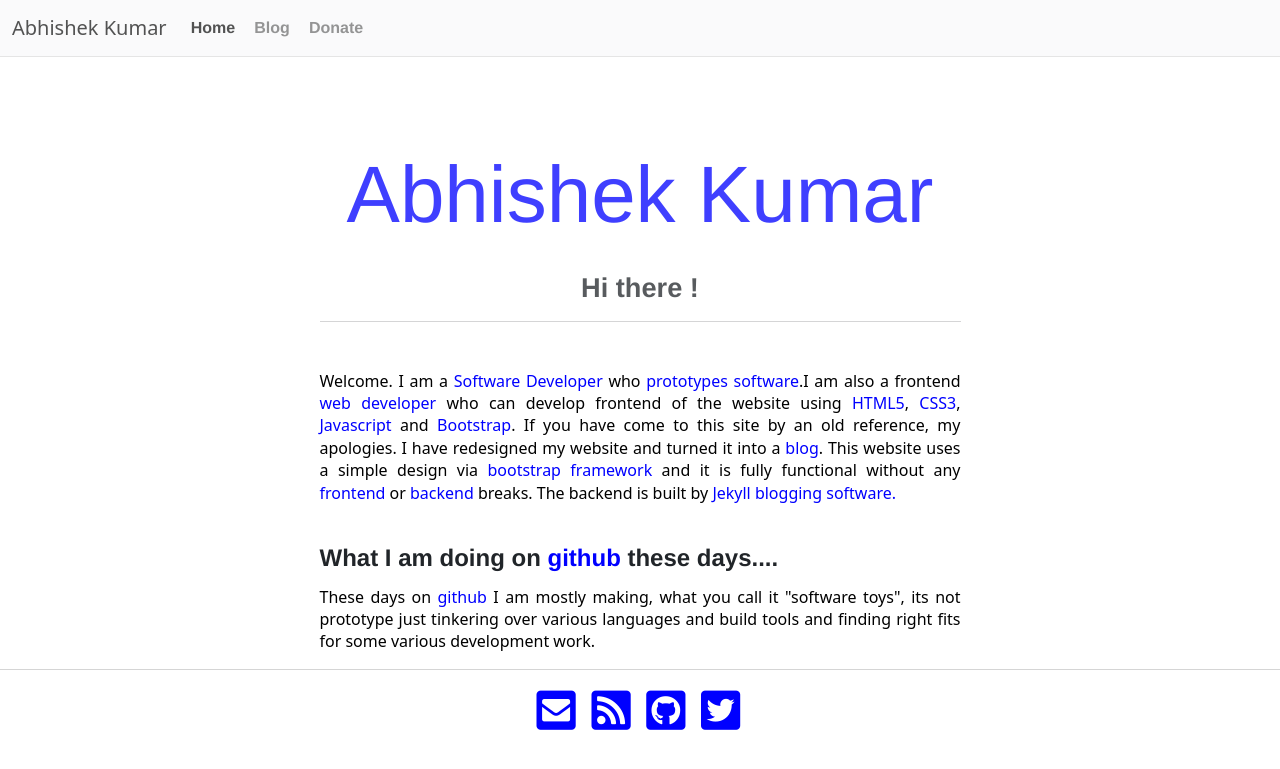
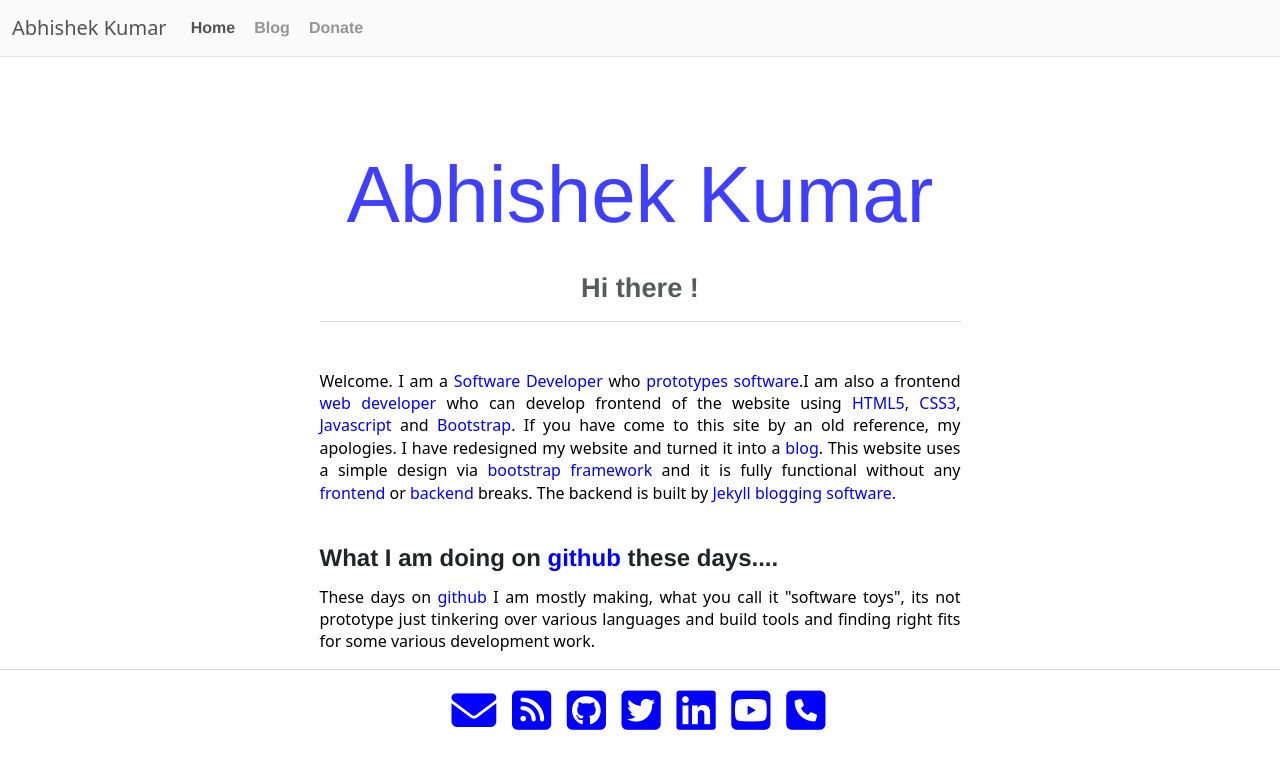
Before and after one commit to Mr-Kumar-Abhishek/brain-beats-blog, a Jekyll site: the page built from index.html, in a window 1280 px wide. Shown: the top 769 px of the page. Built offline with Jekyll 4.4.1, drawn with Linux system fonts in a browser that asks for light colours; nearby versions of some CDN libraries; a script that is not in the unit is left out; comment, search, counter and statistics services are not loaded.

Commit message:
update social links in the blog

```diff
--- a/_layouts/default.html
+++ b/_layouts/default.html
@@ -38,13 +38,13 @@ layout: compress
 		<meta name="theme-color" content="#FFFFFF" />
 		<link rel="canonical" href="{{site.url}}{{ page.canonical-url }}" >
 		<link href='https://plus.google.com/u/0/107840251139801164863' rel='publisher' >
-		<link rel="stylesheet" href="https://use.fontawesome.com/releases/v5.8.2/css/all.css" integrity="sha384-oS3vJWv+0UjzBfQzYUhtDYW+Pj2yciDJxpsK1OYPAYjqT085Qq/1cq5FLXAZQ7Ay" crossorigin="anonymous">
 		<link href="https://cdn.jsdelivr.net/npm/bootstrap@5.0.2/dist/css/bootstrap.min.css" rel="stylesheet" integrity="sha384-EVSTQN3/azprG1Anm3QDgpJLIm9Nao0Yz1ztcQTwFspd3yD65VohhpuuCOmLASjC" crossorigin="anonymous">
 		<script src="{{ site.url }}/js/serviceLoader.js"></script>
 		<link rel="manifest" href="{{ site.url }}/manifest.json">
 		<link rel="stylesheet" type="text/css" href="/css/main.css">
 		<link href="/blog/atom.xml" rel="alternate" title="atom" type="application/atom+xml">
 		<link rel="apple-touch-icon" href="/img/apple-touch-icon.png">
+		<script src="https://kit.fontawesome.com/dcfde6cfc7.js" crossorigin="anonymous"></script>
 	</head>
 	<body>
 		<header>
@@ -83,10 +83,13 @@ layout: compress
 		</div>
 		<footer class="text-center">
     		<ul>
-        		<li><a href="mailto:mr.kumar.abhishek@email.com"><i title="email" class="fas fa-envelope-square"></i></a></li>
-        		<li><a href="{{ site.url }}/blog/atom.xml"><i title="RSS" class="fas fa-rss-square"></i></a></li>
-        		<li><a href="https://github.com/Mr-Kumar-Abhishek"><i title="github" class="fab fa-github-square"></i></a></li>
-        		<li><a href='https://twitter.com/mr_kumar_'><i title="twitter" class="fab fa-twitter-square"></i></a>
+        		<li><a href="mailto:mr.kumar.abhishek@email.com"><i title="email" class="fa-solid fa-envelope"></i></a></li>
+        		<li><a href="{{ site.url }}/blog/atom.xml"><i title="RSS" class="fa-solid fa-square-rss"></i></a></li>
+        		<li><a href="https://github.com/Mr-Kumar-Abhishek"><i title="github" class="fa-brands fa-github-square"></i></a></li>
+        		<li><a href='https://twitter.com/mr_kumar_'><i title="twitter" class="fa-brands fa-twitter-square"></i></a></li>
+				<li><a href="https://www.linkedin.com/in/abhishek-kumar-149029111/"><i title="linkedIn"class="fa-brands fa-linkedin"></i></a></li>
+				<li><a href="https://www.youtube.com/channel/UCwgo_qfoD9j4SfphPLJ0rkQ"><i title="youtube" class="fa-brands fa-youtube-square"></i></a></li>
+				<li><a href="tel:+919474708040"><i title="phone call" class="fa-solid fa-square-phone"></i></a></li>
 			</ul>
 			<div class="no-print">
 				<script type="text/javascript">
```
